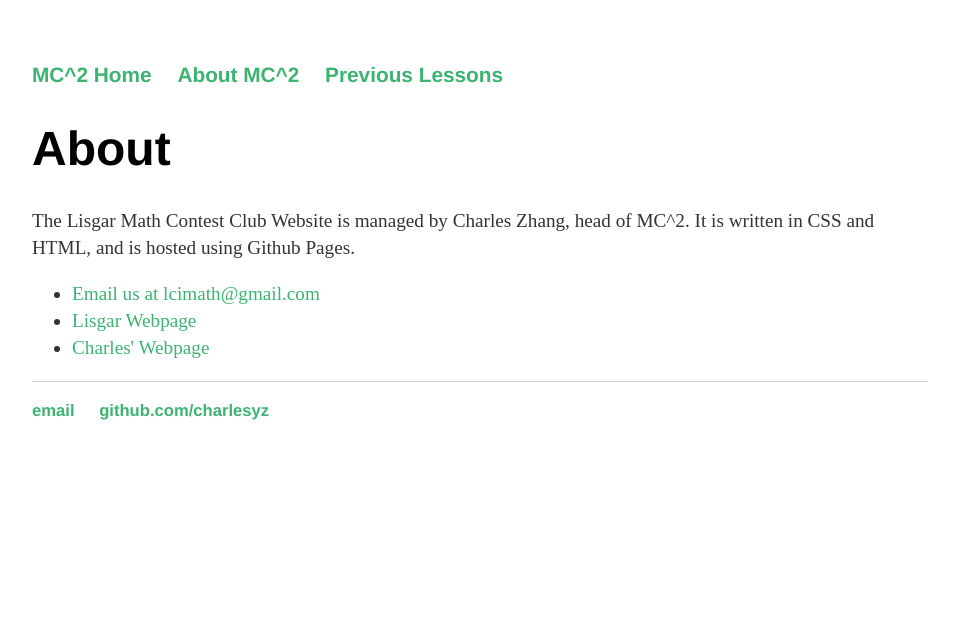
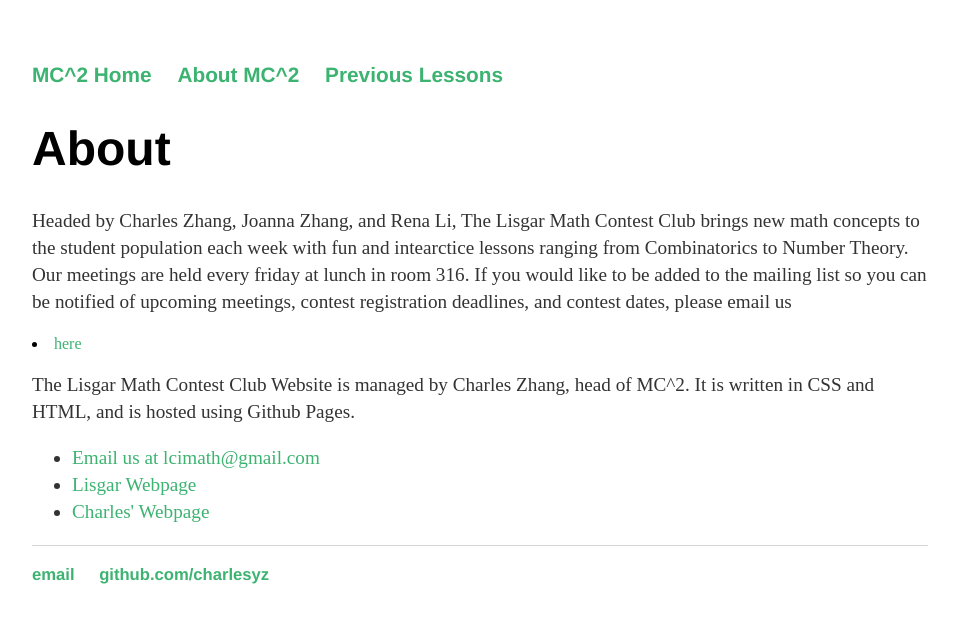
Before and after one commit to charlesyz/Math-Contest-Club, a Jekyll site: the page built from about/index.html, in a window 1280 px wide. Shown: the top 623 px of the page, without its empty margins (160-1119 px from the left). Built offline with Jekyll 4.4.1, drawn with Linux system fonts in a browser that asks for light colours.

Commit message:
Updating Description

```diff
--- a/about/index.html
+++ b/about/index.html
@@ -5,7 +5,8 @@
 
 		<div class="about">
 			<h1>About</h1>
-			<p>The Lisgar Math Contest Club Website is managed by Charles Zhang, head of MC^2. It is written in CSS and HTML, and is hosted using Github Pages.</p>
+			<p> Headed by Charles Zhang, Joanna Zhang, and Rena Li, The Lisgar Math Contest Club brings new math concepts to the student population each week with fun and intearctice lessons ranging from Combinatorics to Number Theory. Our meetings are held every friday at lunch in room 316. If you would like to be added to the mailing list so you can be notified of upcoming meetings, contest registration deadlines, and contest dates, please email us <li><a href="mailto:lcimath@gmail.com">here</a></li>
+            <p>The Lisgar Math Contest Club Website is managed by Charles Zhang, head of MC^2. It is written in CSS and HTML, and is hosted using Github Pages.</p>
 
 			<ul class="contacts">
 				<li><a href="mailto:lcimath@gmail.com">Email us at lcimath@gmail.com</a></li>
```
